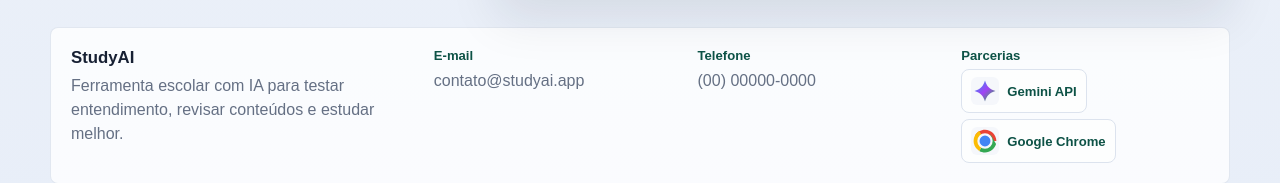
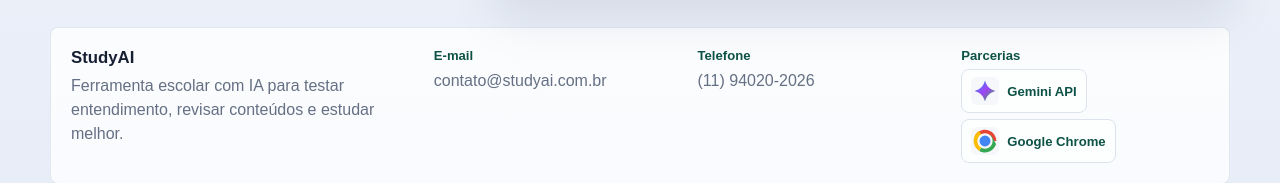
Before and after one commit to lucaleal0100-cmyk/reallearn, a Next.js app: page / in a window 1280 px wide. Shown: the part 1549-1732 px from the top of the page. Built offline with nearby package versions, Linux system fonts and the light colour scheme.

Commit message:
Update public contact details

```diff
--- a/app/page.tsx
+++ b/app/page.tsx
@@ -1315,11 +1315,11 @@ export default function Home() {
         </div>
         <div>
           <span>E-mail</span>
-          <a href="mailto:contato@studyai.app">contato@studyai.app</a>
+          <a href="mailto:contato@studyai.com.br">contato@studyai.com.br</a>
         </div>
         <div>
           <span>Telefone</span>
-          <a href="tel:+5500000000000">(00) 00000-0000</a>
+          <a href="tel:+5511940202026">(11) 94020-2026</a>
         </div>
         <div>
           <span>Parcerias</span>
```
